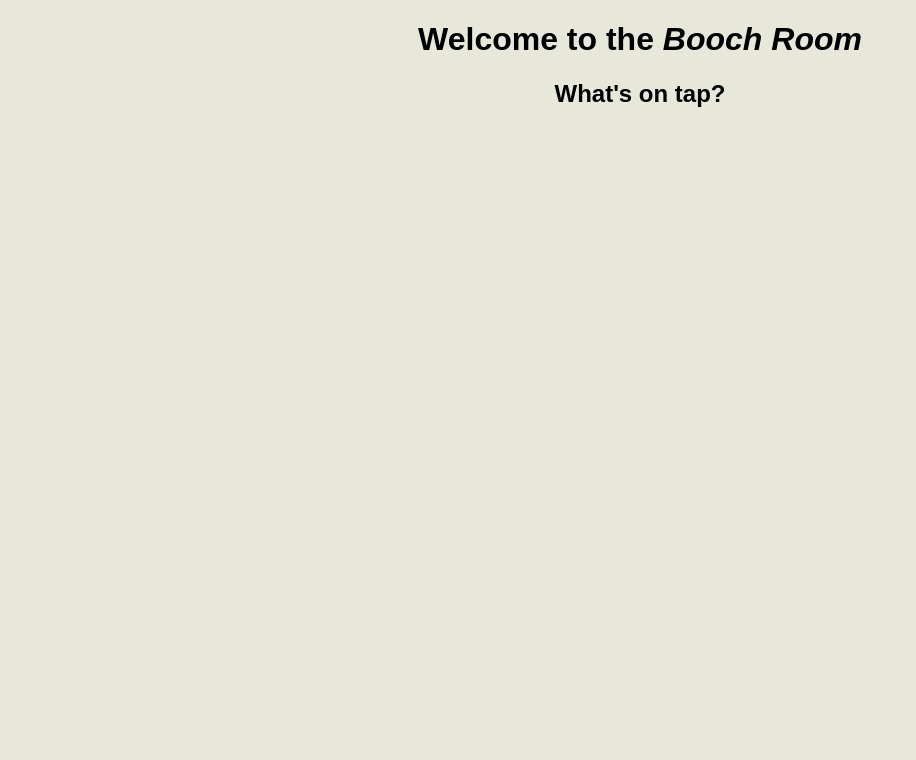
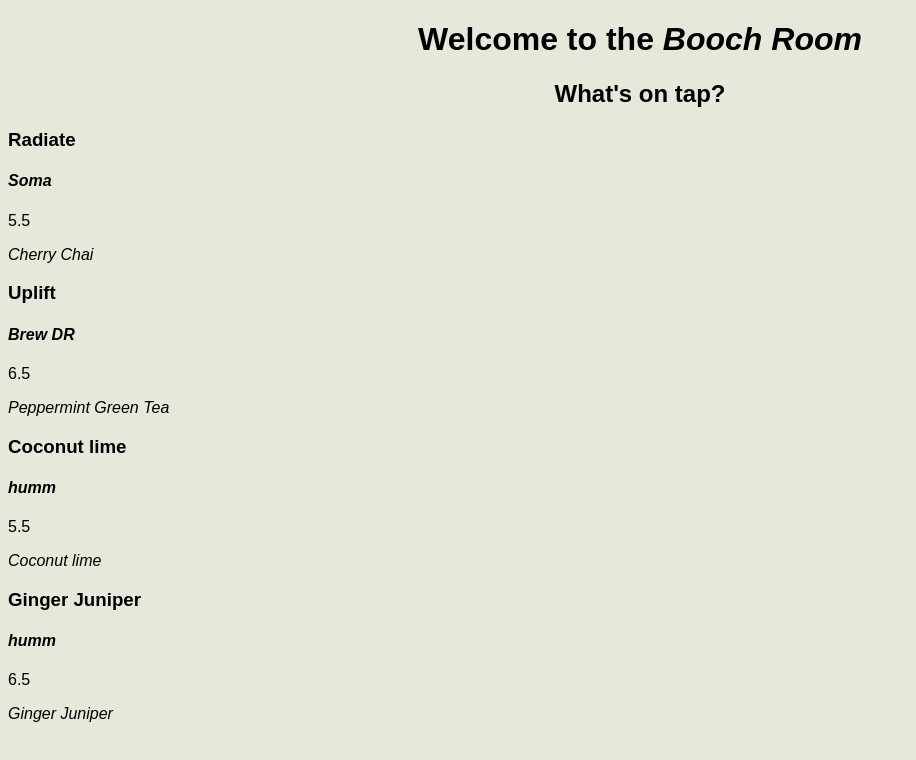
Before and after one commit to Nathanbn123/Booch-Room-V2, a React app: page / in a window 1280 px wide. Shown: the top 760 px of the page, without its empty margins (0-916 px from the left). Built offline with nearby package versions, Linux system fonts and the light colour scheme; the HTML template or start-up script is replaced by a standard one.

Commit message:
fix loop and display data

```diff
--- a/src/components/App.jsx
+++ b/src/components/App.jsx
@@ -1,6 +1,7 @@
 import React from 'react';
 import Header from './Header';
 import Home from './Home';
+import Booch from './Booch';
 // import { Switch, Route } from 'react-router-dom';
 // import Error404 from './Error404';
 
@@ -9,6 +10,7 @@
     <div>
       <Header/>
       <Home/>
+      <Booch/>
 
       <style jsx global>{`
         body {
--- a/src/components/Booch.jsx
+++ b/src/components/Booch.jsx
@@ -1,4 +1,5 @@
 import React from 'react';
+import Home from './Home';
 
 
 
@@ -39,23 +40,16 @@
     <div>
       {Drinks.map((drink, index) =>
         <Home
-
-      )}
+          name={drink.name}
+          brand={drink.brand}
+          price={drink.price}
+          flavor={drink.flavor}
+        />
 
 
 
-
-
-
-
-
-
+      )}
     </div>
-
-
-
-
-
-  )}
+  );}
 
 export default Booch;
```
Also changed, not shown: src/components/Home.jsx (+11 -0 lines).
